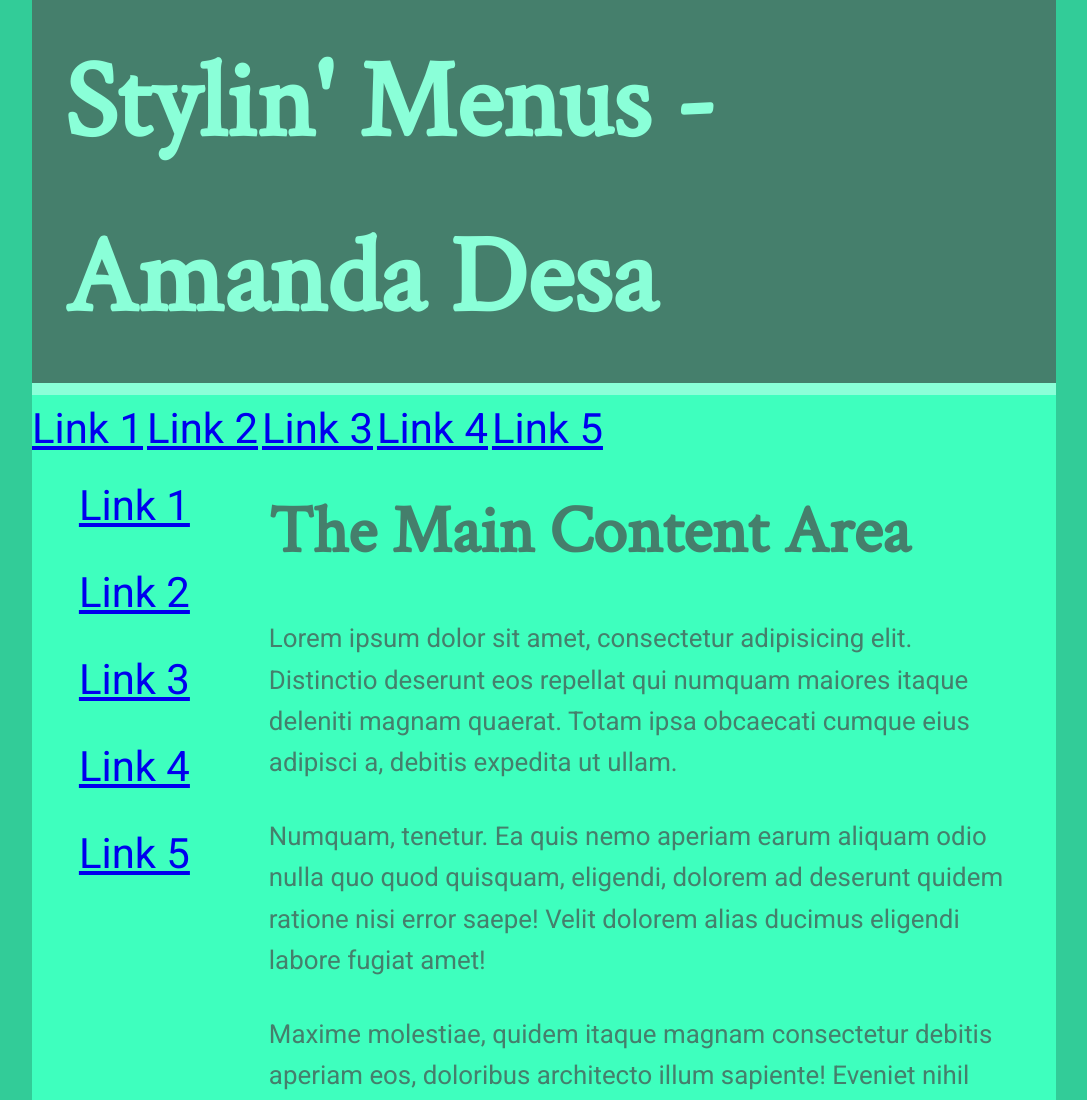
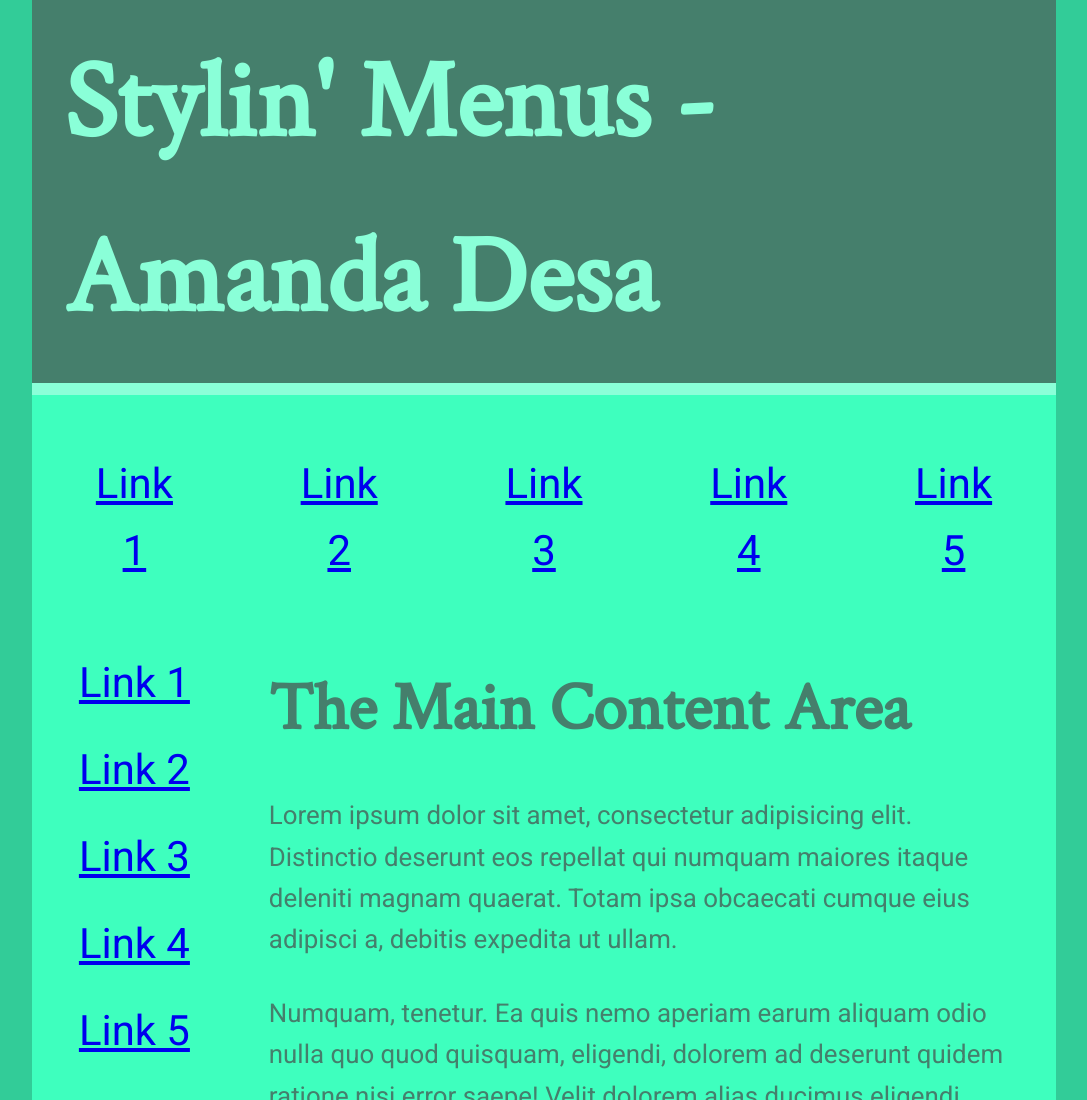
Before and after one commit to desa0080/navmenu, a plain HTML site: page index.html in a window 1280 px wide. Shown: the top 1100 px of the page, without its empty margins (96-1183 px from the left). Drawn offline with Linux system fonts and the light colour scheme.

Commit message:
Update menu.css

```diff
--- a/menu.css
+++ b/menu.css
@@ -56,10 +56,7 @@ header{
     .menu-h li{
     list-style: none;
     display: inline;
-<<<<<<< HEAD
     float: left;
-=======
->>>>>>> f10a8005067c4ea4c39ca968487884492649e75a
     padding: 55px 60px 55px 60px;
     text-align: center;
     width: 20%;
```
